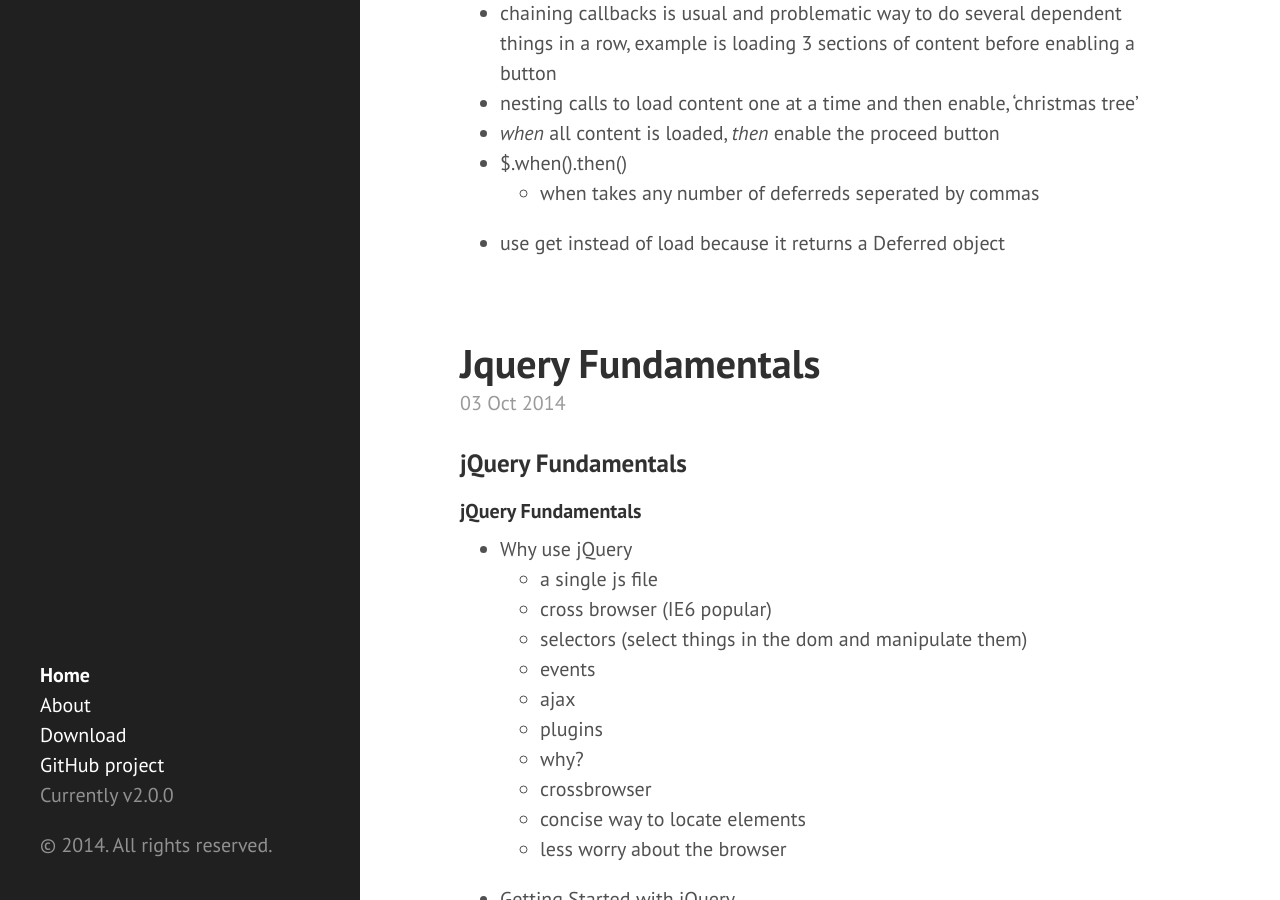
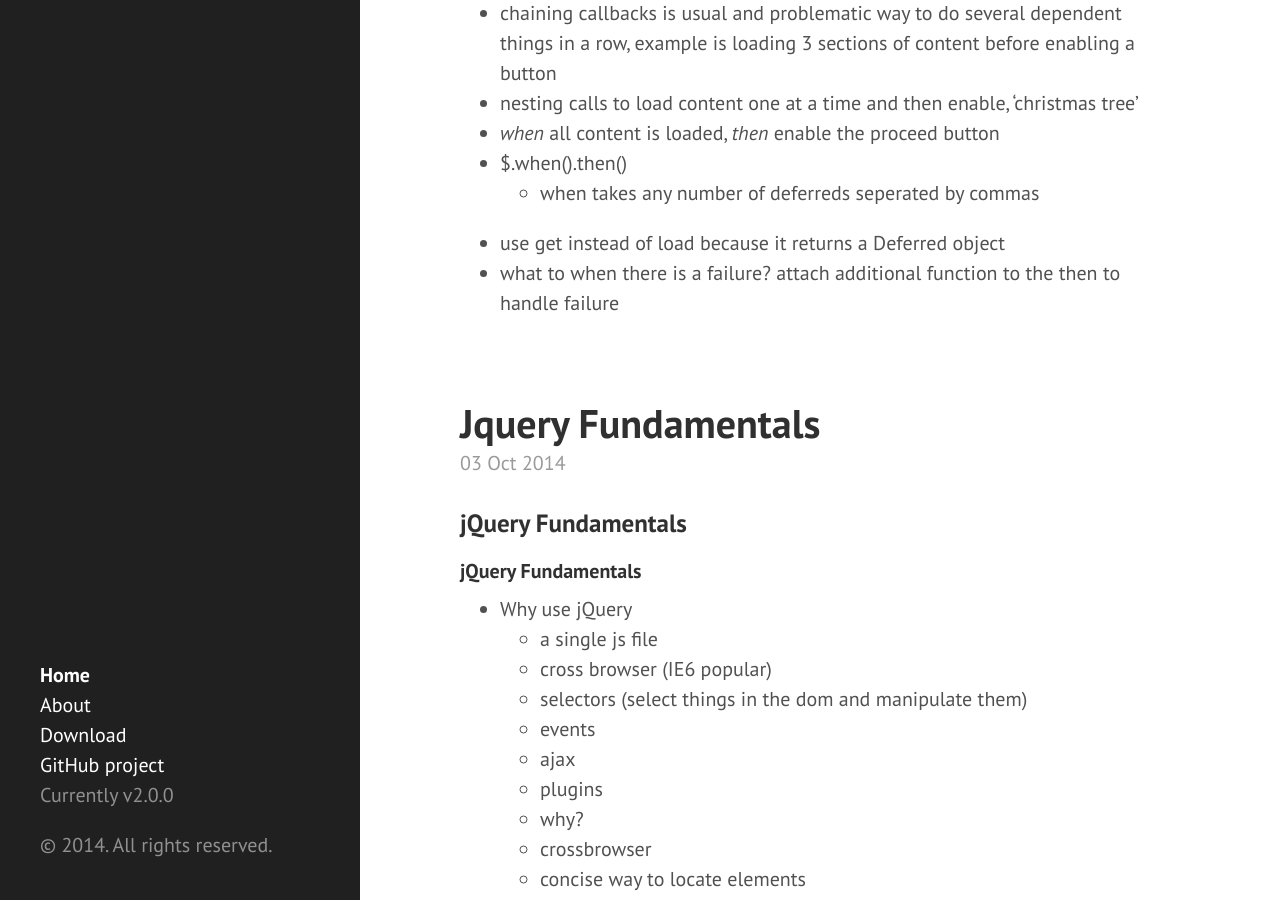
Before and after one commit to eneiand/eneiand.github.io, a Jekyll site: the page built from index.html, in a window 1280 px wide and 900 px high, scrolled down 3729 px. Built offline with Jekyll 4.4.1, drawn with Linux system fonts in a browser that asks for light colours; Markdown is read by kramdown in place of the engine named in the settings; the list of posts is cut into pages by our own code.

Commit message:
Update 2014-10-09-advanced-javascript-and-jQuery.md

```diff
--- a/_posts/2014-10-09-advanced-javascript-and-jQuery.md
+++ b/_posts/2014-10-09-advanced-javascript-and-jQuery.md
@@ -102,3 +102,4 @@ Deferreds are an alternate to callbacks
 * $.when().then()
   * when takes any number of deferreds seperated by commas
 * use get instead of load because it returns a Deferred object
+* what to when there is a failure? attach additional function to the then to handle failure
```
